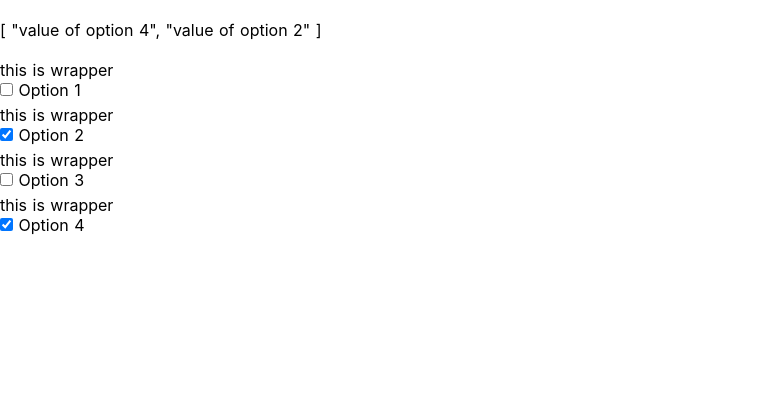
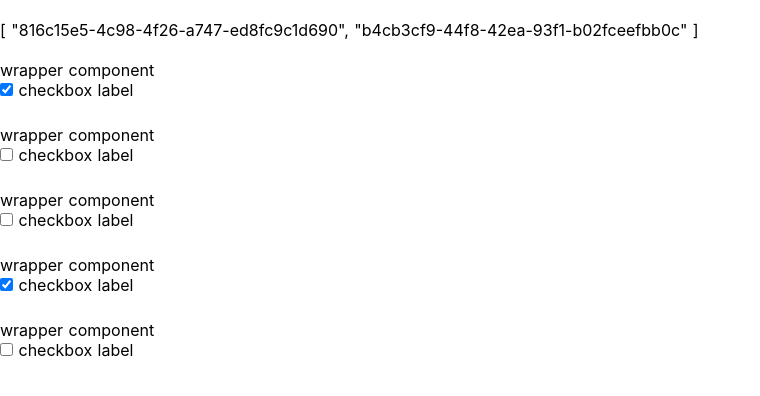
Before and after one commit to OziOcb/multiple-checkboxes-with-vue-and-v-model, a Nuxt app: page / in a window 1280 px wide. Shown: the top 396 px of the page, without its empty margins (0-760 px from the left). Built offline with nearby package versions, Linux system fonts and the light colour scheme.

Commit message:
Full working example

```diff
--- a/components/Checkbox.vue
+++ b/components/Checkbox.vue
@@ -1,6 +1,11 @@
 <template>
   <label>
-    <input type="checkbox" :value="val" v-model="checked" @change="onChange" />
+    <input
+      type="checkbox"
+      :value="value"
+      v-model="checkedItems"
+      @change="onChange"
+    />
     <slot />
   </label>
 </template>
@@ -8,26 +13,33 @@
 <script>
 export default {
   name: "CheckBox",
+  props: ["checked", "value"],
 
-  props: ["value", "val"],
+  model: {
+    prop: "checked",
+    event: "change"
+  },
+
   data() {
     return {
       checkedProxy: false
     };
   },
+
   computed: {
-    checked: {
+    checkedItems: {
       get() {
-        return this.value;
+        return this.checked;
       },
-      set(val) {
-        this.checkedProxy = val;
+      set(value) {
+        this.checkedProxy = value;
       }
     }
   },
+
   methods: {
-    onChange: function(e) {
-      this.$emit("input", this.checkedProxy);
+    onChange() {
+      this.$emit("change", this.checkedProxy);
     }
   }
 };
--- a/components/Wrapper.vue
+++ b/components/Wrapper.vue
@@ -1,10 +1,12 @@
 <template>
   <div>
-    <div>this is wrapper</div>
+    <div>wrapper component</div>
 
-    <Checkbox v-model="checked" :val="item.value" @input="onChange">
-      {{ item.label }}
+    <Checkbox v-model="checkedItems" :value="item.id" @change="onChange">
+      checkbox label
     </Checkbox>
+
+    <br />
   </div>
 </template>
 
@@ -12,29 +14,35 @@
 import Checkbox from "@/components/Checkbox.vue";
 
 export default {
-  components: {
-    Checkbox
+  components: { Checkbox },
+
+  props: ["checked", "item"],
+
+  model: {
+    prop: "checked",
+    event: "change"
   },
-  props: ["item", "value"],
 
   data() {
     return {
       checkedProxy: false
     };
   },
+
   computed: {
-    checked: {
+    checkedItems: {
       get() {
-        return this.value;
+        return this.checked;
       },
       set(val) {
         this.checkedProxy = val;
       }
     }
   },
+
   methods: {
-    onChange: function(e) {
-      this.$emit("input", this.checkedProxy);
+    onChange() {
+      this.$emit("change", this.checkedProxy);
     }
   }
 };
--- a/pages/index.vue
+++ b/pages/index.vue
@@ -24,13 +24,17 @@ export default {
   },
 
   data: () => ({
-    myCheckBoxModel: ["value of option 4", "value of option 2"],
+    myCheckBoxModel: [
+      "816c15e5-4c98-4f26-a747-ed8fc9c1d690",
+      "b4cb3cf9-44f8-42ea-93f1-b02fceefbb0c"
+    ],
 
     checkOptions: [
-      { id: 1, label: "Option 1", value: "value of option 1" },
-      { id: 2, label: "Option 2", value: "value of option 2" },
-      { id: 3, label: "Option 3", value: "value of option 3" },
-      { id: 4, label: "Option 4", value: "value of option 4" }
+      { id: "816c15e5-4c98-4f26-a747-ed8fc9c1d690" },
+      { id: "f112cc23-32d3-4b48-b112-52bbc2878a3b" },
+      { id: "d2193120-928a-48c9-b17d-ddc2b7bdb47f" },
+      { id: "b4cb3cf9-44f8-42ea-93f1-b02fceefbb0c" },
+      { id: "4879e8c2-eb00-4c5c-bc63-7c4a1963e145" }
     ]
   })
 };
```
